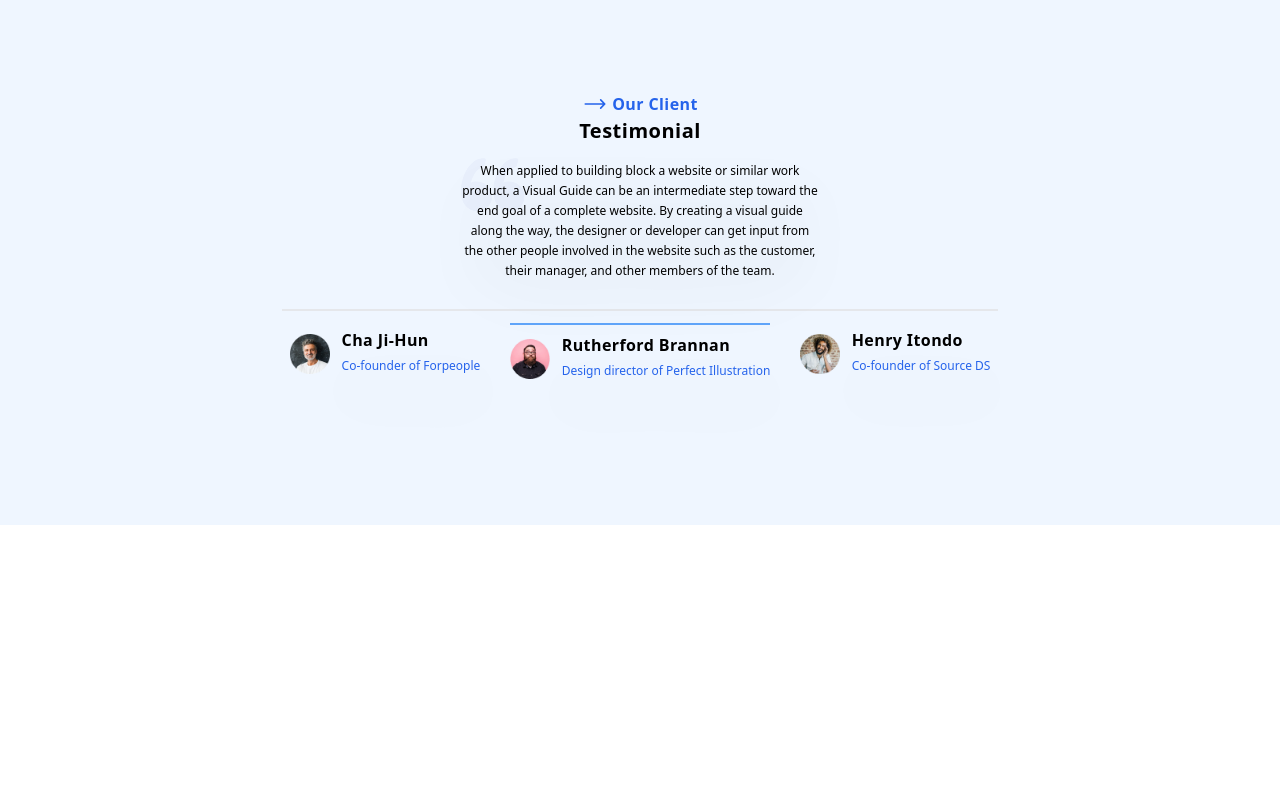
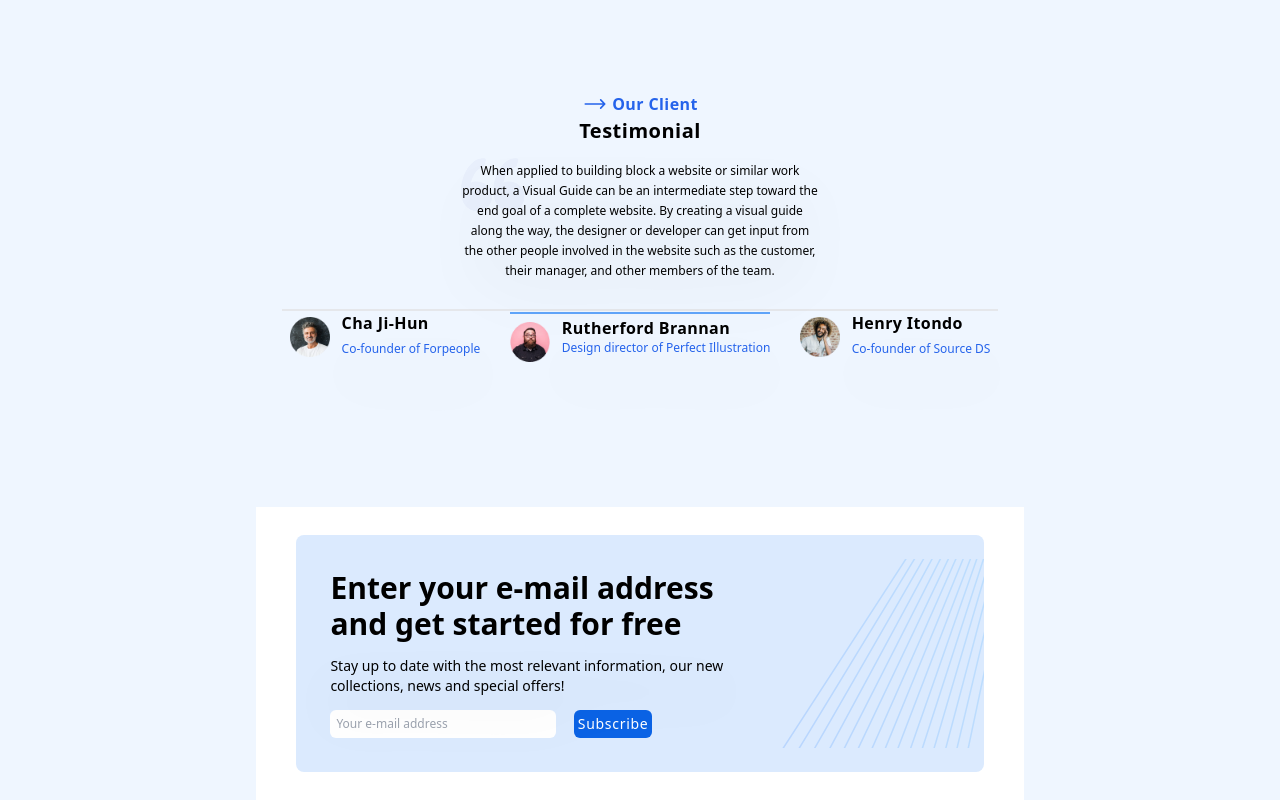
Before and after one commit to TubiOb/golio, a React (Create React App) app: page / in a window 1280 px wide. Shown: the part 3220-4020 px from the top of the page. Before the commit the page ends 3745 px from the top, so only its background shows below. Built offline with nearby package versions, Linux system fonts and the light colour scheme; the HTML template or start-up script is replaced by a standard one.

Commit message:
Done with the newsletter

```diff
--- a/src/components/Newsletter.jsx
+++ b/src/components/Newsletter.jsx
@@ -1,14 +1,26 @@
 import React from 'react'
+import aside from '../assets/Spinning Geometric Shapes.svg'
 
 const Newsletter = () => {
   return (
-    <div className='bg-white lg:w-[70%] w-[90%] flex items-center py-3 px-4'>
-        <div className='rounded-md bg-blue-100 flex flex-col p-[5%] lg:p-[10%]'>
-            <div className=''>
-                <h4  className='font-extrabold text-3xl tracking-wide leading-6 '>Enter your e-mail address and get started for free</h4>
+    <div className='bg-transparent flex items-center justify-center mt-4'>
+        <div className='bg-white lg:w-[60%] w-[90%] flex items-center lg:py-7 lg:px-10'>
+            <div className='rounded-lg bg-blue-100 flex flex-row p-[5%] lg:p-[5%] relative'>
+                <div className='flex items-start justify-between w-[90%] lg:w-[65%] flex-col gap-1.5'>
+                    <h4  className='font-extrabold text-sm lg:text-3xl tracking-normal leading-3 '>Enter your e-mail address and get started for free</h4>
+                    <p className='text-xs lg:text-sm font-normal leading-3 py-2 drop-shadow-2xl'>Stay up to date with the most relevant information, our new collections, news and special offers!</p>
+                    <div className='flex flex-row items-center w-[80%] justify-between gap-1'>
+                        <input type="email" name="email" value="" placeholder='Your e-mail address' className='text-xs py-1 px-1.5 self-stretch w-[70%] rounded-md' />
+                        <button type="submit" className='bg-[#0B63E5] text-white tracking-wider hover:bg-neutral-700/90 text-xs lg:text-sm font-normal py-1 px-1 lg:font-medium'>Subscribe</button>
+                    </div>
+                </div>
+                <div className='flex items-center w-[10%] lg:w-[30%] absolute top-0 right-0 bottom-0'>
+                    <img src={aside} alt="/" className='w-full object-cover' />
+                </div>
             </div>
         </div>
     </div>
+
   )
 }
 
--- a/src/components/Testimonials.jsx
+++ b/src/components/Testimonials.jsx
@@ -22,7 +22,7 @@ const Testimonials = () => {
             </div>
 
         </div>
-        <div className='border-t-2 lg:w-[70%] w-[90%] border-opacity-5 flex items-start lg:items-center justify-center lg:justify-between lg:flex-row flex-col gap-4 mt-5 ld:py-0 p-3 ld:px-4 px-2'>
+        <div className='border-t-2 lg:w-[70%] w-[90%] border-opacity-5 flex items-start lg:items-center justify-center lg:justify-between lg:flex-row flex-col gap-4 mt-5 ld:py-0 ld:px-4 px-2'>
             <div className='flex items-center justify-between flex-row gap-3 '>
                 <img src={elipse} alt="" className='w-10 h-10' />
                 <div className='flex flex-col items-start justify-between'>
@@ -33,7 +33,7 @@ const Testimonials = () => {
             <div className='flex items-center lg:border-t-2 pt-2 lg:border-t-blue-400 justify-between flex-row gap-3 '>
                 <img src={elipse1} alt="" className='w-10 h-10' />
                 <div className='flex flex-col items-start justify-between'>
-                    <h4 className='font-semibold text-base tracking-wide leading-1 '>Rutherford Brannan</h4>
+                    <h4 className='font-semibold text-base tracking-wide leading-3 '>Rutherford Brannan</h4>
                     <p className='text-xs font-normal leading-3 py-2 drop-shadow-2xl text-blue-600'>Design director of Perfect Illustration</p>
                 </div>
             </div>
--- a/src/pages/Home.js
+++ b/src/pages/Home.js
@@ -5,6 +5,7 @@ import Main from '../components/Main'
 import Operate from '../components/Operate'
 import Team from '../components/Team'
 import Testimonials from '../components/Testimonials'
+import Newsletter from '../components/Newsletter'
 
 const Home = () => {
 
@@ -16,6 +17,7 @@ const Home = () => {
         <Operate />
         <Team />
         <Testimonials />
+        <Newsletter />
     </div>
   )
 }
```
